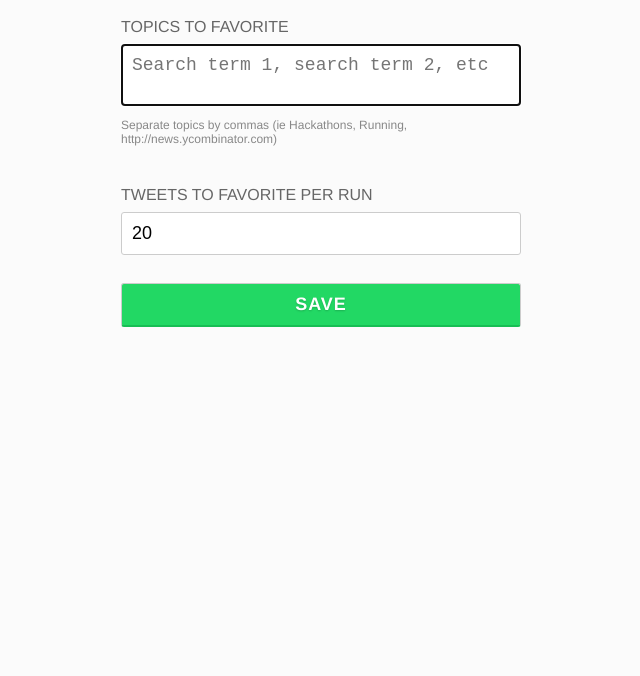
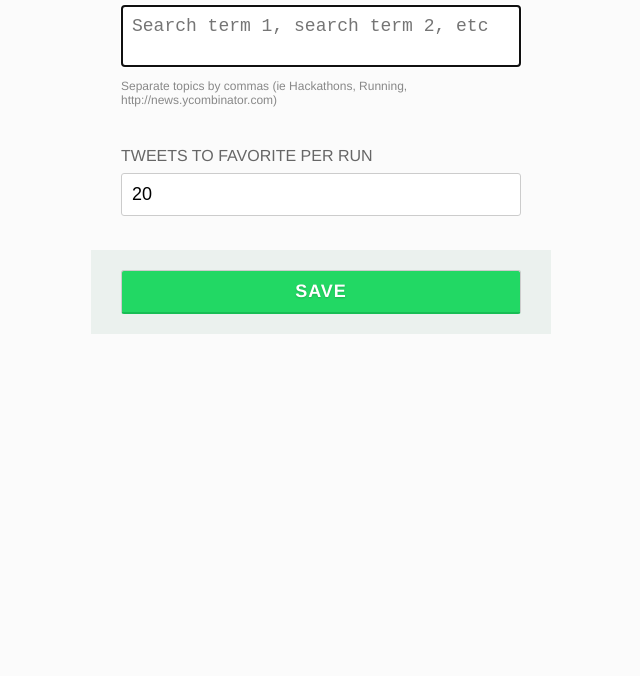
Before and after one commit to ztratar/followr, a browser extension: page extension/options.html in a window 1280 px wide. Shown: the part 124-800 px from the top of the page, without its empty margins (319-959 px from the left). Drawn offline with Linux system fonts and the light colour scheme.

Commit message:
options are now in a popout menu as well. Speed of tweeting reduced, since now in the background.

```diff
--- a/extension/src/inject/inject.js
+++ b/extension/src/inject/inject.js
@@ -165,13 +165,14 @@ $(function() {
 						for (i = 0; i < tweets.length; i++) {
 							(function() {
 								var j = i,
-									queryTweetMax = Math.floor(maxQueries / searchQueries.length);
+									queryTweetMax = Math.floor(maxQueries / searchQueries.length),
+									tweetInMilliseconds = queryIndex * (queryTweetMax * 1000 + 200) + j * 1000 + Math.random() * 200;
 								if (j < queryTweetMax) {
 									setTimeout(function() {
 										var numTweet = 1 + j + queryIndex*queryTweetMax;
 										$state.html(searchQuery + ': ' + numTweet + '/' + maxQueries);
 										favoriteTweetIter(j, numTweet);
-									}, queryIndex * (queryTweetMax*300+200) + j * 300 + Math.random() * 200);
+									}, tweetInMilliseconds);
 								}
 							})();
 						}
--- a/extension/src/options/options.css
+++ b/extension/src/options/options.css
@@ -2,13 +2,20 @@ body, html {
 	font-family: 'Helvetica Neue', 'Helvetica', Arial;
 	font-size: 18px;
 	background: #fbfbfb;
+	min-width: 440px;
+	height: 470px;
 }
 
 .container {
 	display: block;
 	margin: 0 auto;
 	max-width: 400px;
-	padding: 40px 0;
+	padding: 1px 0 0px;
+}
+
+form {
+	margin: 0;
+	padding: 0;
 }
 
 h1 {
@@ -24,6 +31,12 @@ p {
 div.row {
 	display: block;
 	padding: 14px 0;
+}
+
+div.save-row {
+	background: #EBF1EE;
+	margin: 20px -30px -10px;
+	padding: 20px 30px;
 }
 
 div.row label {
@@ -61,6 +74,10 @@ div.row input[type="submit"] {
 	font-family: 'Helvetica Neue', 'Helvetica', Arial;
 }
 
+div.row input[type="submit"]:hover {
+	background: #2EE26F;
+}
+
 div.row input[type="submit"].saved {
 	background: #00FC5B;
 }
```
Also changed, not shown: extension/manifest.json.
